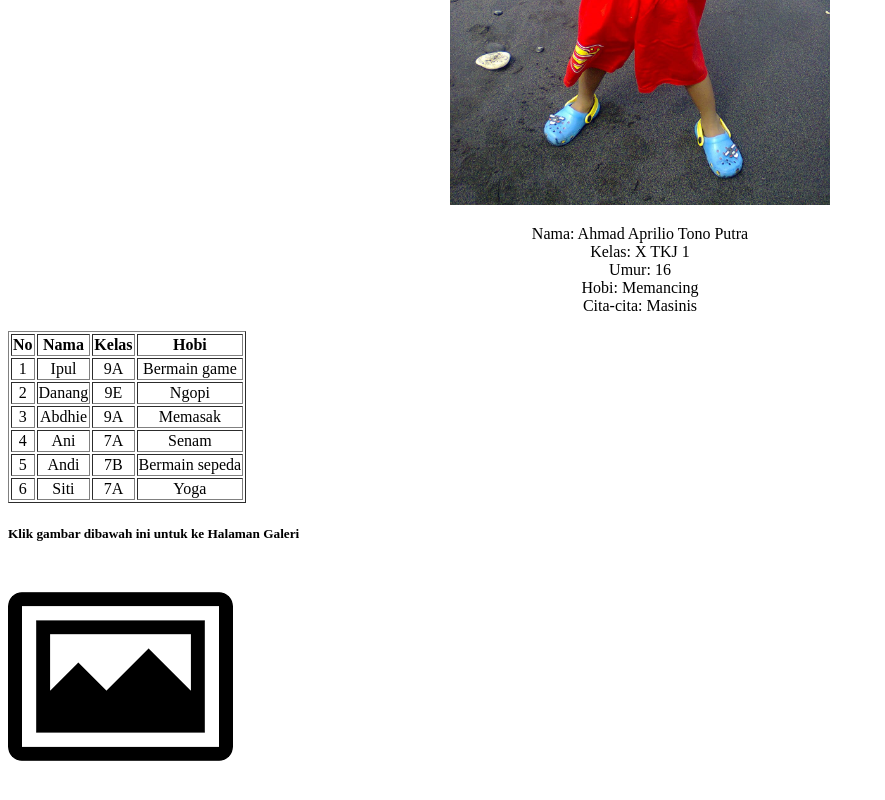
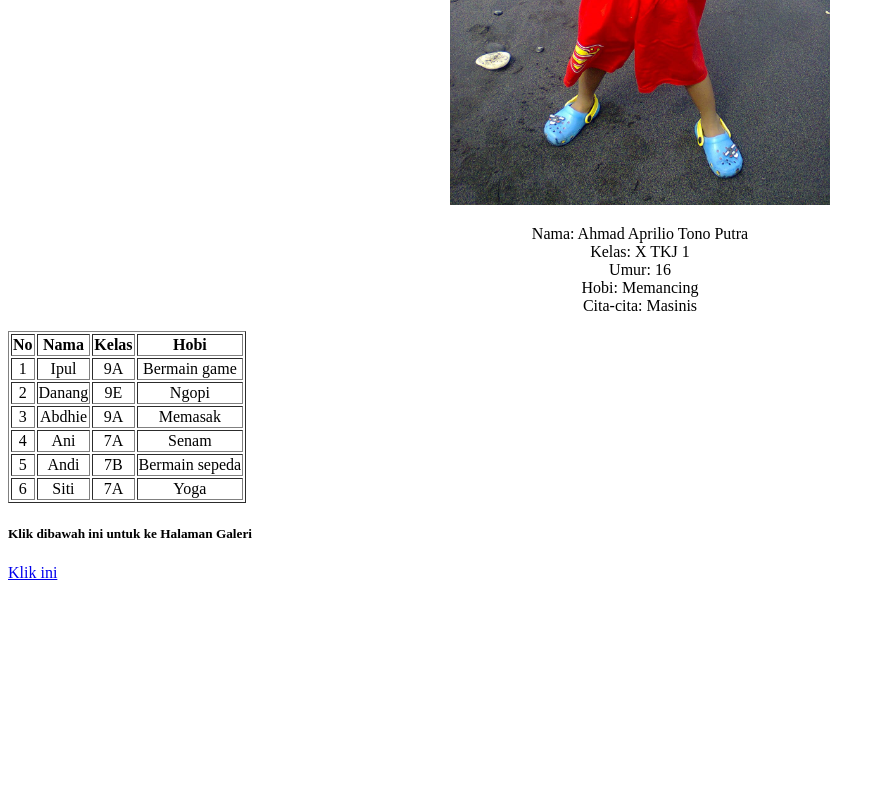
Before and after one commit to Ryuuxopii/tugas, a plain HTML site: page index.html in a window 1280 px wide. Shown: the part 380-1180 px from the top of the page, without its empty margins (0-885 px from the left). After the commit the page ends 970 px from the top, so only its background shows below. Drawn offline with Linux system fonts and the light colour scheme.

Commit message:
Update index.html

```diff
--- a/index.html
+++ b/index.html
@@ -78,10 +78,9 @@
 
     </div>
 
-    <h5>Klik gambar dibawah ini untuk ke Halaman Galeri</h5>
-    <a href="galeri.html">
-        <img src="download.png" alt="Klik ini">
-    </a>
+    <h5>Klik dibawah ini untuk ke Halaman Galeri</h5>
+    <a href="galeri.html">Klik ini</a>
 
 </body>
+
 </html>
```
